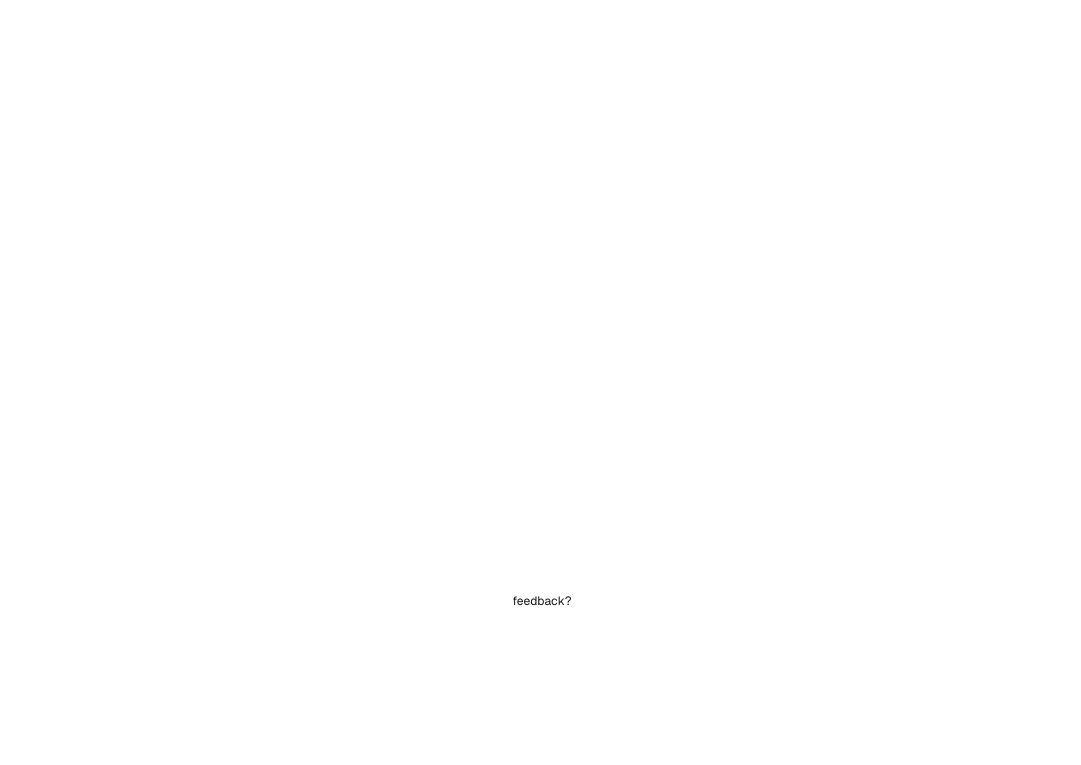
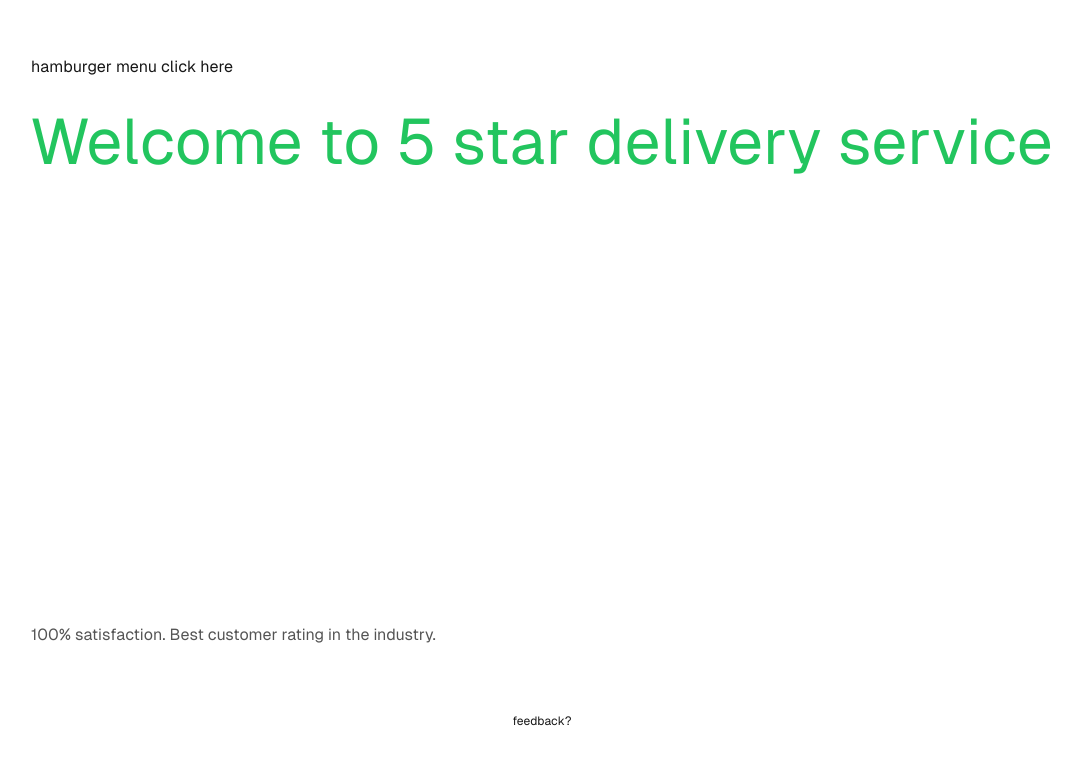
Before and after one commit to marjak93/bad-ui-battle, a Next.js app: page / in a window 1280 px wide. Shown: the part 109-874 px from the top of the page, without its empty margins (98-1179 px from the left). Before the commit the page ends 800 px from the top, so only its background shows below. Built offline with nearby package versions, Linux system fonts and the light colour scheme.

Commit message:
new front page

```diff
--- a/src/app/page.tsx
+++ b/src/app/page.tsx
@@ -2,7 +2,15 @@ import Link from "next/link";
 export default function Home() {
   return (
     <div className="grid grid-rows-[20px_1fr_20px] items-center justify-items-center min-h-screen p-8 pb-20 gap-16 sm:p-20 font-[family-name:var(--font-geist-sans)]">
-      <main className="flex flex-col gap-8 row-start-2 items-center sm:items-start"></main>
+      <main className="flex flex-col gap-8 row-start-2 items-center sm:items-start">
+        <p className="flex-none">hamburger menu click here</p>
+        <h1 className="text-[64px] pb-96 animate-bounce	bold text-green-500">
+          Welcome to 5 star delivery service
+        </h1>
+        <h2 className="animate-pulse">
+          100% satisfaction. Best customer rating in the industry.
+        </h2>
+      </main>
       <footer className="row-start-3 flex gap-6 flex-wrap items-center justify-center text-xs">
         <Link
           className="flex items-center gap-2 hover:text-white hover:cursor-not-allowed"
```
